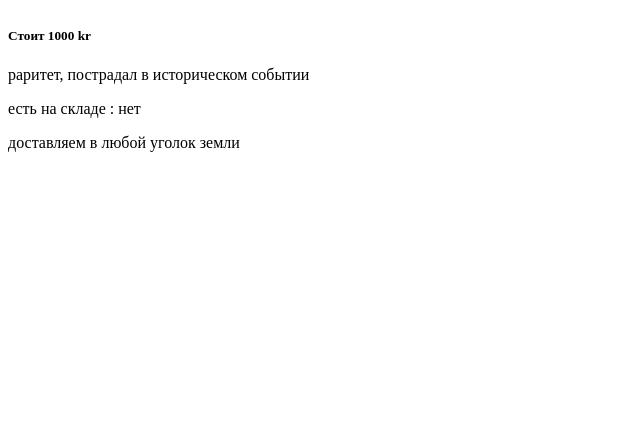
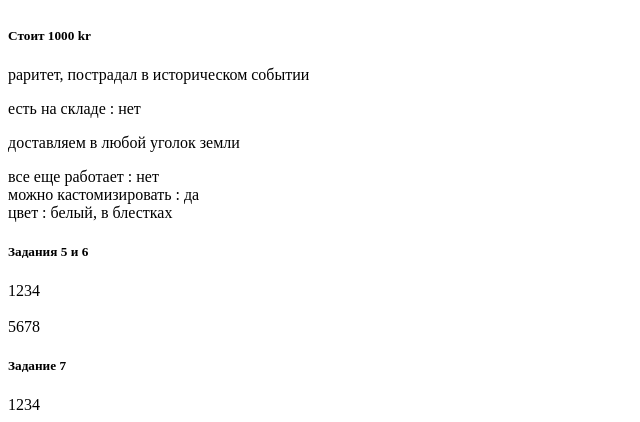
Before and after one commit to dariadia/php2_hw, a PHP site: page / in a window 1280 px wide. Shown: the part 790-1212 px from the top of the page, without its empty margins (0-640 px from the left). Before the commit the page ends 942 px from the top, so only its background shows below. Run offline with PHP 8.4, Linux system fonts and the light colour scheme.

Commit message:
перепутала файл, здесь все номера дз

```diff
--- a/index.php
+++ b/index.php
@@ -24,6 +24,7 @@
         protected $product_description;
         protected $product_pic;
         public $is_available;
+
         const SHIPPED = true;
 
         public function __construct($id, $name, $price, $description, $img_src, $available)
@@ -56,7 +57,8 @@ php;
                 return $shipped = '<p>придется за ним приехать</p>';
             }
         }
-
+        protected function addToCart(){}
+        protected function deleteFromCart(){}
 
         public function display()
         {
@@ -68,18 +70,30 @@ php;
 
     class Rarity extends Product
     {
-        protected $functioning;
+        protected $functioning; //этот продукт старинней и может не работать
+        protected $can_customize; // этот продукт можно адаптировать
+        protected $customized;
 
-        public function __construct($id, $name, $price, $description, $img_src, $available, $functioning)
+        public function __construct($id, $name, $price, $description, $img_src, $available, $functioning, $customize)
         {
             parent::__construct($id, $name, $price, $description, $img_src, $available);
             $this->functioning = $functioning;
+            $this->can_customize = $customize;
+        }
+        public function customize($color, $bedazzled){ //можно перекрасить
+            if ($bedazzled) {
+                $bedazzled = 'в блестках';
+            }
+            echo $this->customized = 'цвет : '.$color.', '.$bedazzled.'<br/>';
         }
 
         public function display()
         {
             $product_box = $this->getContents();
             $product_box .= $this->isShipped();
+            $product_box .= 'все еще работает : '.$this->functioning.'<br/>';
+            $product_box .= 'можно кастомизировать : '.$this->can_customize.'<br/>';
+            $product_box .= $this->customized;
             echo $product_box;
         }
     }
@@ -102,15 +116,59 @@ php;
         'раритет, пострадал в историческом событии',
         'tel.jpg',
         'нет',
-        'нет'
+        'нет',
+        'да'
     );
     $rare_product->display();
-
-
-
+    $rare_product->customize('белый', true);
 
     ?>
 
+<h5> Задания 5 и 6 </h5>
+<?php
+class A {
+    public function foo() {
+        static $x = 0;
+        echo ++$x;
+    }
+}
+$a1 = new A(); //создан новый экземпляр класса А
+$a2 = new A(); //создан еще один новый экземпляр класса А
+$a1->foo(); //1, к статичной переменной в классе А сначала +1, потом выводится она
+$a2->foo(); //2, так как статичная $x = 1 сохранилась в самом классе А с прошлого действия, +1, и так далее
+$a1->foo(); //3
+$a2->foo(); //4
+
+echo '</br></br>';
+
+class B extends A {
+}
+$a1 = new A();
+$b1 = new B(); //новый экземпляр класса B
+$a1->foo();// 5, считает с сохраненной в классе А статичной x=4 из предыдущего задания
+$b1->foo(); //1, это уже новый класс B, поэтому статичная переменная в первом вызове 0+1, дальше ведет себя как и А
+$a1->foo(); //6
+$b1->foo();//2
+
+?>
+
+<h5> Задание 7 </h5>
+<?php //я а и б переименовала, чтобы с предыдущими заданиями не путались
+class C {
+    public function foo() {
+        static $x = 0;
+        echo ++$x;
+    }
+}
+class D extends C {
+}
+$c1 = new C;// класс может и без скобок указан, но параметров в конструктор мы все равно не передавали. так что все равно ведет себя как раньше. Итого у нас 2 объекта разных классов, у каждого своя статичная x, к ней сначала +1, потом отображается через echo
+$d1 = new D;
+$c1->foo(); //1
+$d1->foo(); //1
+$c1->foo(); //2
+$d1->foo(); //2
+?>
 
 </body>
 
```
Also changed, not shown: 1 other file.
